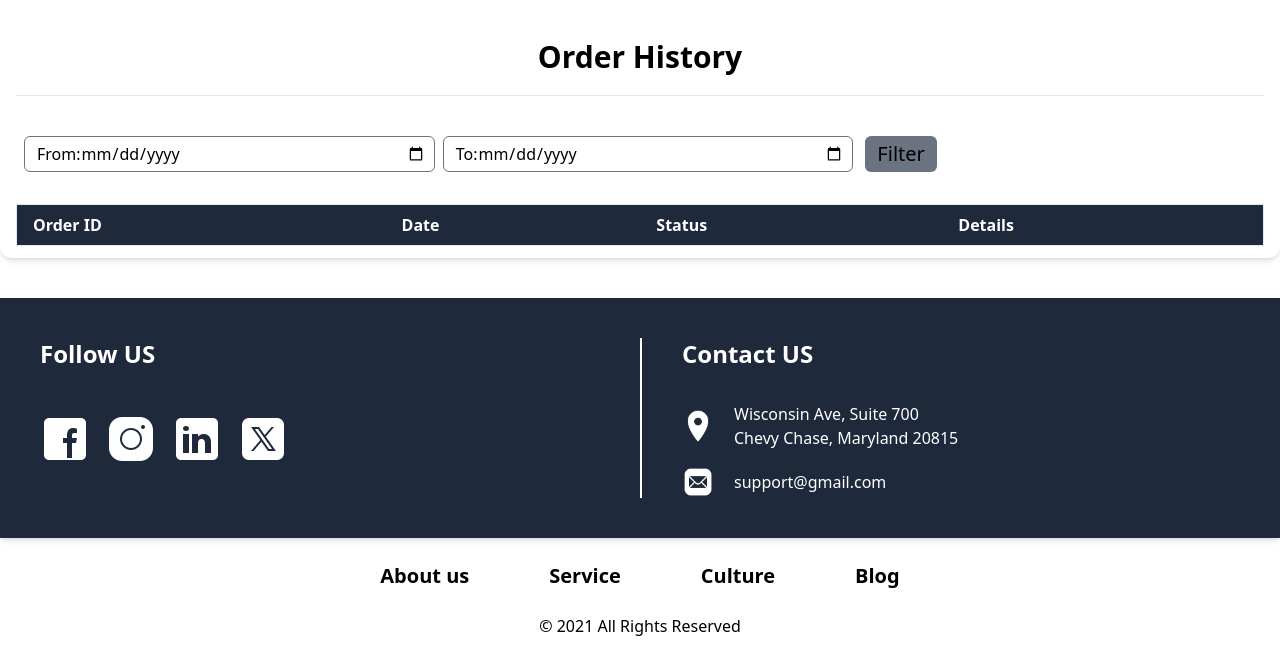
After one commit to KevAkaSlayer/FoodFanatic, a Django app: page /order/orderhistory/ in a window 1280 px wide. The commit adds this page. Shown: the part 353-1003 px from the top of the page. Run offline with Django 5.2, Linux system fonts and the light colour scheme; a user stored in the database is signed in; data comes from the database, SQL or seed files in the repository; both versions use the stored data as it was after the commit; lists and menus that the app fills with data are empty; some libraries are stand-ins or nearby versions.

Commit message:
design done

```diff
--- a/menu/templates/cart.html
+++ b/menu/templates/cart.html
@@ -48,7 +48,7 @@
 
                     <div class='flex justify-center items-center'>
                       <button class="bg-slate-800 hover:bg-slate-900 text-white font-bold py-2 px-4 rounded-md transition-colors duration-300">
-                        Place Order
+                        <a href="{%url 'placeorder'%}">Place Order</a>
                       </button>
                     </div>
                   </div>
--- /dev/null
+++ b/order/templates/orderhistory.html
@@ -0,0 +1,80 @@
+{% extends 'base.html' %}
+{% load static %}
+{% comment %} {% load humanize %} {% endcomment %}
+{% comment %} {% block head_title %} Transaction Report{% endblock %} {%endcomment%}
+
+{% block content %}
+
+
+<div class="my-10 py-3 px-4 bg-white rounded-xl shadow-md">
+  <h1 class="font-bold text-3xl text-center pb-5 pt-2">Order History</h1>
+  <hr />
+  <form method="get" action="{% url 'orderhistory' %}">
+    <div class="flex justify-center">
+      <div
+        class="mt-10 pl-3 pr-2 bg-white border rounded-md border-gray-500 flex justify-between items-center relative w-4/12 mx-2"
+      >
+        <label for="start_date">From:</label>
+        <input
+          class="appearance-none w-full outline-none focus:outline-none active:outline-none"
+          type="date"
+          id="start_date"
+          name="start_date"
+        />
+      </div>
+
+      <div
+        class="mt-10 pl-3 pr-2 bg-white border rounded-md border-gray-500 flex justify-between items-center relative w-4/12"
+      >
+        <label for="end_date">To:</label>
+        <input
+          class="appearance-none w-full outline-none focus:outline-none active:outline-none"
+          type="date"
+          id="end_date"
+          name="end_date"
+        />
+      </div>
+      <div class="mt-10 pl-3 pr-2 flex justify-between items-center relative w-4/12">
+        <button
+          class="bg-gray-500  text-xl px-3 py-1 rounded-md hover:bg-gray-600 transition-colors duration-300"
+          type="submit"
+        >
+          Filter
+        </button>
+      </div>
+    </div>
+  </form>
+  <table
+    class="table-auto mx-auto w-full px-5 rounded-xl mt-8 border dark:border-neutral-500"
+  >
+    <thead class="bg-slate-800 text-white text-left">
+      <tr
+        class="bg-slate-800 rounded-md py-2 px-4 text-white font-bold"
+      >
+        <th class="px-4 py-2">Order ID</th>
+        <th class="px-4 py-2">Date</th>
+        <th class="px-4 py-2">Status</th>
+        <th class="px-4 py-2">Details</th>
+      </tr>
+    </thead>
+    <tbody>
+      {% for order in object_list %}
+      <tr class="border-b dark:border-neutral-500">
+        <td class="px-4 py-2">
+          {{ order.id }}
+        </td>
+        <td class="px-4 py-2">
+            {{ order.placed_at|date }}
+        </td>
+        <td class="px-4 py-2">
+            {{ order.status }}
+        </td>
+        <td class="px-4 py-2">
+            <a href="{% url 'order_details' order.id %}">View details</a>
+          </td>
+      </tr>
+      {% endfor %}
+    </tbody>
+  </table>
+</div>
+{% endblock %}
--- a/order/urls.py
+++ b/order/urls.py
@@ -3,5 +3,6 @@ from . import views
 urlpatterns = [
     path('placeorder/', views.place_order,name = 'placeorder'),
     path('order_details/<int:order_id>', views.order_details,name = 'order_details'),
-    path('product_list', views.product_list,name = 'product_list'),
+    path('product_list/', views.product_list,name = 'product_list'),
+    path('orderhistory/', views.OrderHistoryView.as_view(),name = 'orderhistory'),
 ]
--- a/order/views.py
+++ b/order/views.py
@@ -2,23 +2,34 @@ from django.shortcuts import render,redirect,get_object_or_404
 from menu.models import CartItem,FoodItem
 from .models import OrderItem,SpecialOffer,Order
 from django.contrib.auth.decorators import login_required
+from decimal import Decimal
+from datetime import datetime
+from django.db.models import Sum
+from django.contrib.auth.mixins import LoginRequiredMixin
+from django.views.generic import ListView
+from django.contrib import messages
 
 # Create your views here.
-@login_required
+@login_required(login_url='login')
 def place_order(request):
     cart_items = CartItem.objects.filter(user=request.user)
+
     if not cart_items:
+        messages.info(request, "Your cart is empty. Please add items to your cart before placing an order.")
         return redirect('cart')
 
-    order = Order.objects.create(user=request.user)
+    order = Order.objects.create(user=request.user, status='PENDING')
+
     for item in cart_items:
         item_price = item.product.price
         OrderItem.objects.create(order=order, cartitem=item, quantity=item.quantity, price=item_price)
 
     CartItem.objects.filter(user=request.user).delete()
 
+    messages.success(request, "Your order has been placed successfully!")
     return redirect('order_details', order_id=order.id)
 
+@login_required(login_url='login')
 def order_details(request, order_id):
     order = get_object_or_404(Order, pk=order_id, user=request.user)
     order_items = order.items.all()
@@ -36,11 +47,55 @@ def product_list(request):
     for product in products:
         for offer in active_offers:
             if offer.product == product:
-                product.discounted_price = product.price * (1 - offer.discount_percentage / 100)
+                discount_percentage = Decimal(str(offer.discount_percentage))
+                discounted_price = product.price * (1 - discount_percentage / 100)
                 break
+        product.discounted_price = discounted_price
+
 
     context = {
         'products': products,
         'active_offers': active_offers,
+        'product.discounted_price': discounted_price
     }
     return render(request, 'product_list.html', context)
+
+
+# def product_list(request):
+#     products = FoodItem.objects.all()
+#     active_offers = SpecialOffer.objects.all
+#     for product in products:
+#         discount_percentage = Decimal(str(discount_percentage))
+#         discounted_price = product.price * (1 - discount_percentage / 100)
+#     product.discounted_price = discounted_price
+
+#     return render(request, 'product_list.html', {'products': active_offers,''})
+
+
+
+
+
+
+
+
+
+
+class OrderHistoryView(LoginRequiredMixin, ListView):
+    template_name = 'orderhistory.html'
+    model = Order
+    balance = 0 # filter korar pore ba age amar total balance ke show korbe
+
+    def get_queryset(self):
+        queryset = super().get_queryset().filter(
+            user=self.request.user
+        )
+        start_date_str = self.request.GET.get('start_date')
+        end_date_str = self.request.GET.get('end_date')
+
+        if start_date_str and end_date_str:
+            start_date = datetime.strptime(start_date_str, '%Y-%m-%d').date()
+            end_date = datetime.strptime(end_date_str, '%Y-%m-%d').date()
+
+            queryset = queryset.filter(placed_at__date__gte=start_date, placed_at__date__lte=end_date)
+
+        return queryset.distinct()
--- a/templates/base.html
+++ b/templates/base.html
@@ -28,9 +28,10 @@
             <div class="flex gap-2">
                 <ul class='text-white flex flex-row justify-center item-center gap-5 text-lg font-semibold'>
                     <li class="hover:bg-slate-500 px-2 py-1 rounded-md border-b-2 border-b-slate-400 hover:border-b-slate-400  transition-colors duration-300"><a href="{%url 'home'%}">Home</a></li>
-                    <li class="hover:bg-slate-500 px-2 py-1 rounded-md border-b-2 border-b-slate-400 hover:border-b-slate-400  transition-colors duration-300">Contact us</li>
+
                     {% if user.is_authenticated %}
-                    <li class="hover:bg-slate-500 px-2 py-1 rounded-md border-b-2 border-b-slate-400 hover:border-b-slate-400  transition-colors duration-300"><a target="_blank" href="#">Profile</a></li>
+                    <li class="hover:bg-slate-500 px-2 py-1 rounded-md border-b-2 border-b-slate-400 hover:border-b-slate-400  transition-colors duration-300 "><a href="{%url 'orderhistory' %}"> Order History</a></li>
+                    <li class="hover:bg-slate-500 px-2 py-1 rounded-md border-b-2 border-b-slate-400 hover:border-b-slate-400  transition-colors duration-300"><a target="_blank" href="{%url 'profile' %}">Profile</a></li>
                     <li class="hover:bg-slate-500 px-2 py-1 rounded-md border-b-2 border-b-slate-400 hover:border-b-slate-400  transition-colors duration-300"><a target="_blank" href="{%url 'logout'%}">Logout</a></li>
                     <li class="hover:bg-slate-500 px-2 py-1 rounded-md border-b-2 border-b-slate-400 hover:border-b-slate-400  transition-colors duration-300"><a target="_blank" href="{%url 'cart'%}"><img src="{% static 'icons8-cart-24.png' %}" alt="">
                     </a></li>
@@ -82,7 +83,7 @@
                 </div>
                 <div class='flex items-center justify-start gap-5'>
                     <img class="w-8 h-8" src="{% static 'mail.png' %}" alt="" />
-                    <p class='max-w-xl'>support@figma.com</p>
+                    <p class='max-w-xl'>support@gmail.com</p>
                 </div>
             </div>
            </div>
--- a/templates/home.html
+++ b/templates/home.html
@@ -38,6 +38,7 @@
               <a class='hover:bg-opacity-50 px-2 py-1 rounded-md bg-slate-800 border-b-2 border-b-slate-800 hover:border-b-opacity-50  transition-colors duration-300 ' href="{% url 'catfilter' category.slug %}"> {{category.name}}</a>
               {% endfor %}
 
+              <a class='hover:bg-opacity-50 px-2 py-1 rounded-md bg-slate-800 border-b-2 border-b-slate-800 hover:border-b-opacity-50  transition-colors duration-300 ' href="{% url 'product_list'%}">Special Offer</a>
 
             </div>
 
@@ -61,7 +62,8 @@
 
                         {% endfor %}
                         </h5>
-                        <p class="text-base mt-1 text-white">{{item.description |truncatewords:20}}</p>
+
+                        <p class="text-base mt-1 text-white">{{item.description |truncatewords:10}}</p>
                         <div class='absolute top-2 right-2'>
                               <p class='bg-gray-600 px-[4px] py-[2px] rounded-md text-lg text-white font-md'>
                                  $ {{item.price}}
--- a/user/urls.py
+++ b/user/urls.py
@@ -5,5 +5,8 @@ urlpatterns = [
     path('register/',views.signup_user.as_view(),name='register'),
     path('login/',views.login_user.as_view(),name='login'),
     path('logout/',views.userlogout,name='logout'),
-    path('verify/<str:token>',views.verify,name='verify')
+    path('verify/<str:token>',views.verify,name='verify'),
+    path('profile/',views.Profile,name='profile'),
+    path('passwordchng/',views.passchnge,name='passchnge'),
+    path('update_profile/<int:id>',views.updatedata.as_view(),name='update'),
 ]
```
Also changed, not shown: menu/templates/fooddetail.html (+7 -2 lines), menu/templates/review.html (+12 -6 lines), menu/views.py (+4 -3 lines), order/templates/order_details.html (+8 -4 lines), order/templates/product_list.html (+17 -13 lines), user/forms.py (+8 -1 lines), user/templates/chngedata.html (added, +34 -0 lines), user/templates/chngepass.html (added, +35 -0 lines), user/templates/profile.html (added, +16 -0 lines), user/views.py (+28 -7 lines), db.sqlite3.
